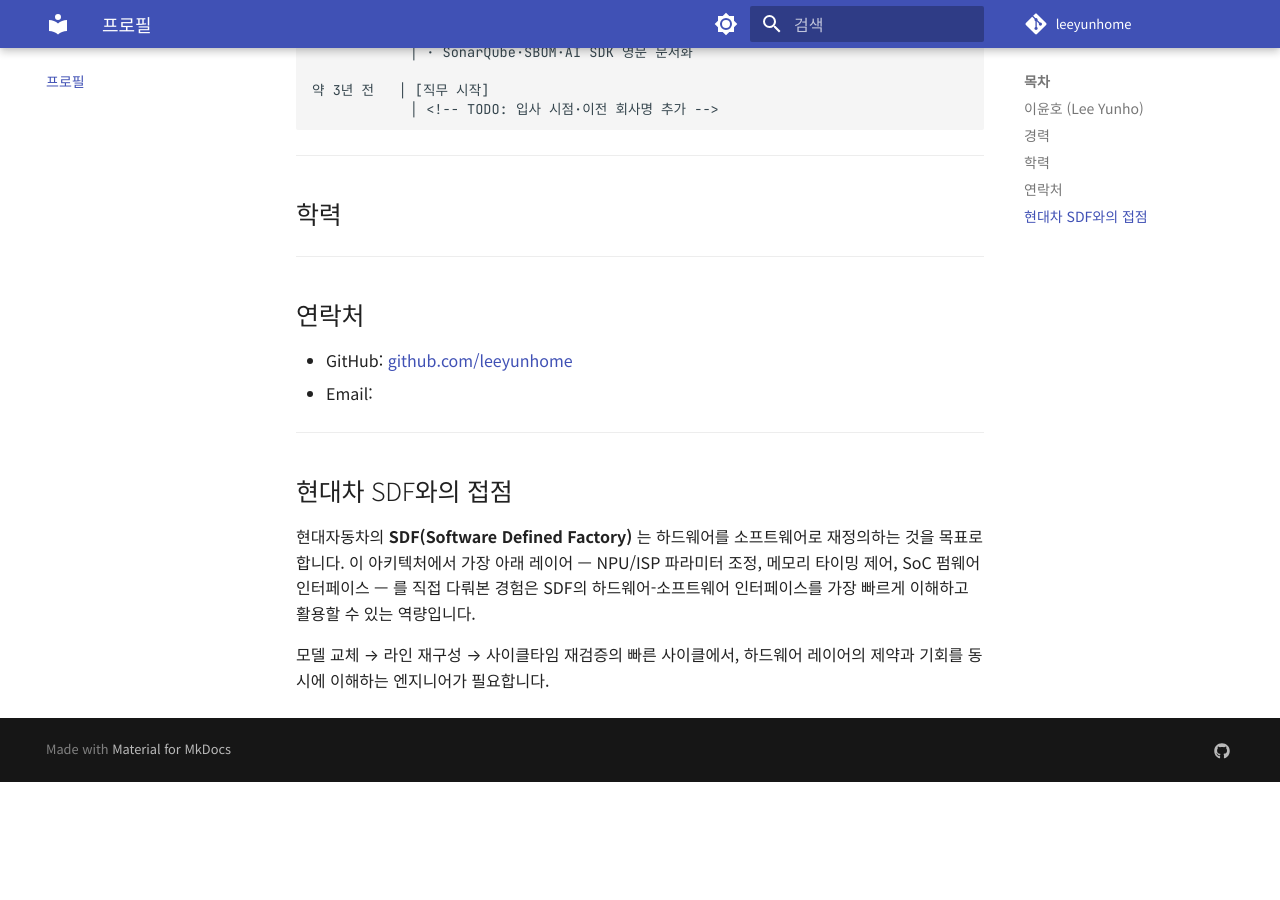
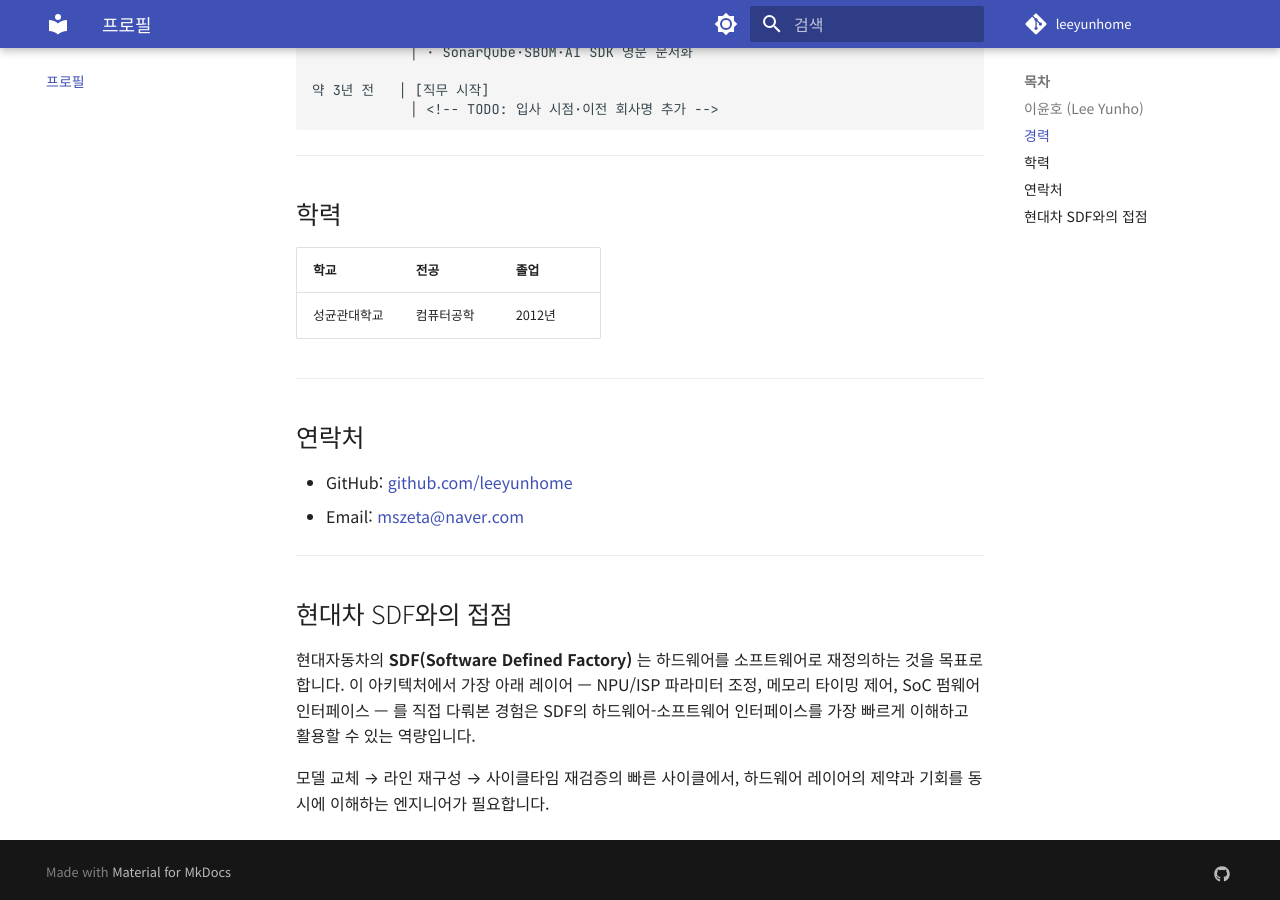
Before and after one commit to leeyunhome/portfolio, an MkDocs documentation site: the page built from docs/about.md, in a window 1280 px wide and 900 px high, scrolled down 637 px. Built offline with MkDocs 1.6.1 and Material for MkDocs 9.7.7, drawn with Linux system fonts in a browser that asks for light colours; before the commit the page ends 1419 px from its top, so only the background shows below that.

Commit message:
Fill in education and contact info

```diff
--- a/docs/about.md
+++ b/docs/about.md
@@ -31,14 +31,16 @@
 
 ## 학력
 
-<!-- TODO: 학교명·전공·졸업연도 추가 -->
+| 학교 | 전공 | 졸업 |
+|---|---|---|
+| 성균관대학교 | 컴퓨터공학 | 2012년 |
 
 ---
 
 ## 연락처
 
 - GitHub: [github.com/leeyunhome](https://github.com/leeyunhome)
-- Email: <!-- TODO: 공개 이메일 추가 -->
+- Email: [mszeta@naver.com](mailto:mszeta@naver.com)
 
 ---
 
```
